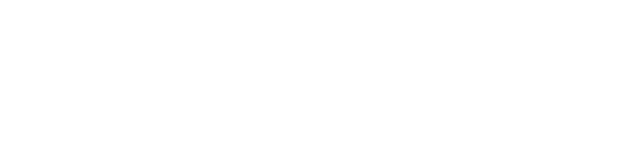
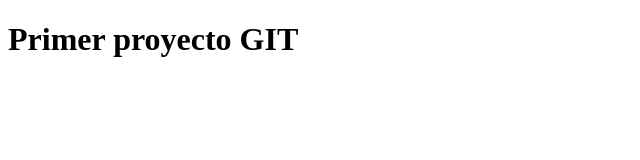
Before and after one commit to luislamasvi/Git_Comandos, a plain HTML site: page index.html in a window 1280 px wide. Shown: the whole page, without its empty margins (0-640 px from the left). Drawn offline with Linux system fonts and the light colour scheme.

Commit message:
Agregamos un  h1 al html.index

```diff
--- a/index.html
+++ b/index.html
@@ -7,6 +7,6 @@
     <title>Document</title>
 </head>
 <body>
-
+    <h1>Primer proyecto GIT</h1>
 </body>
 </html>
```
